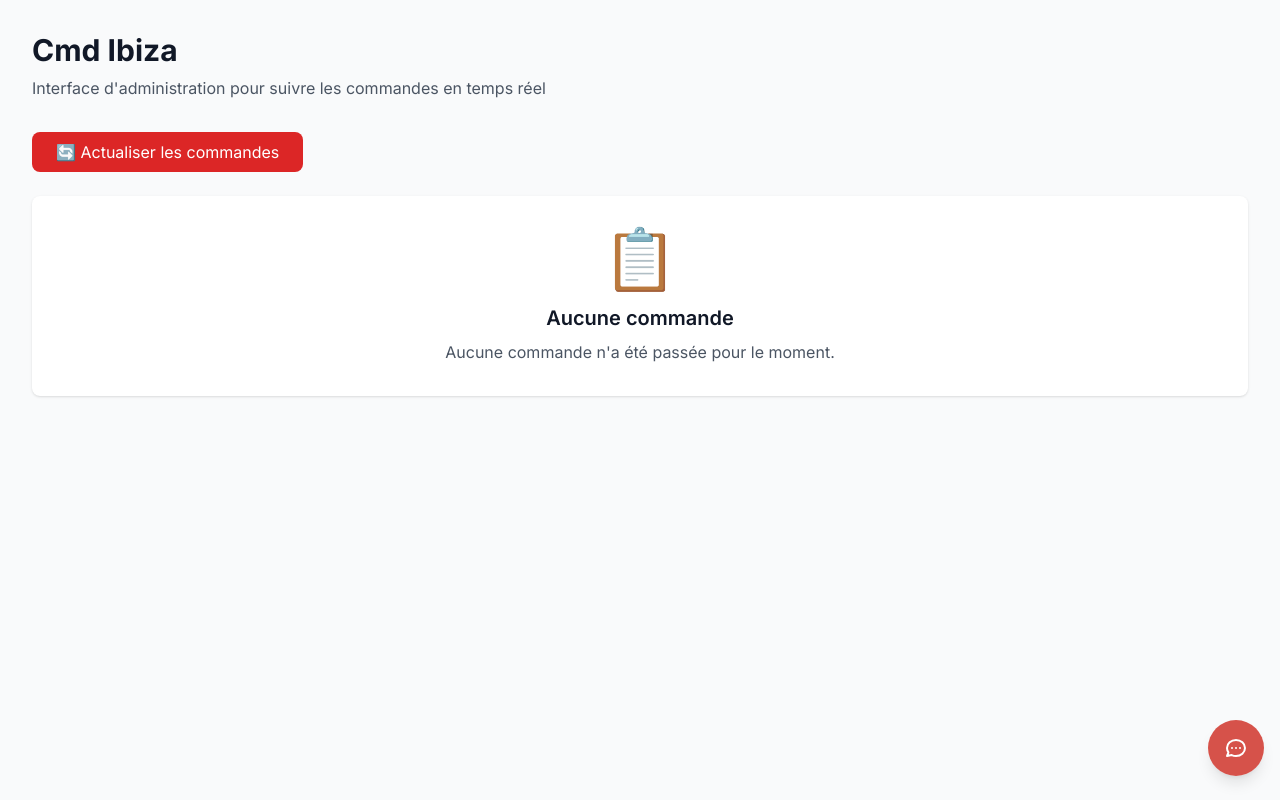
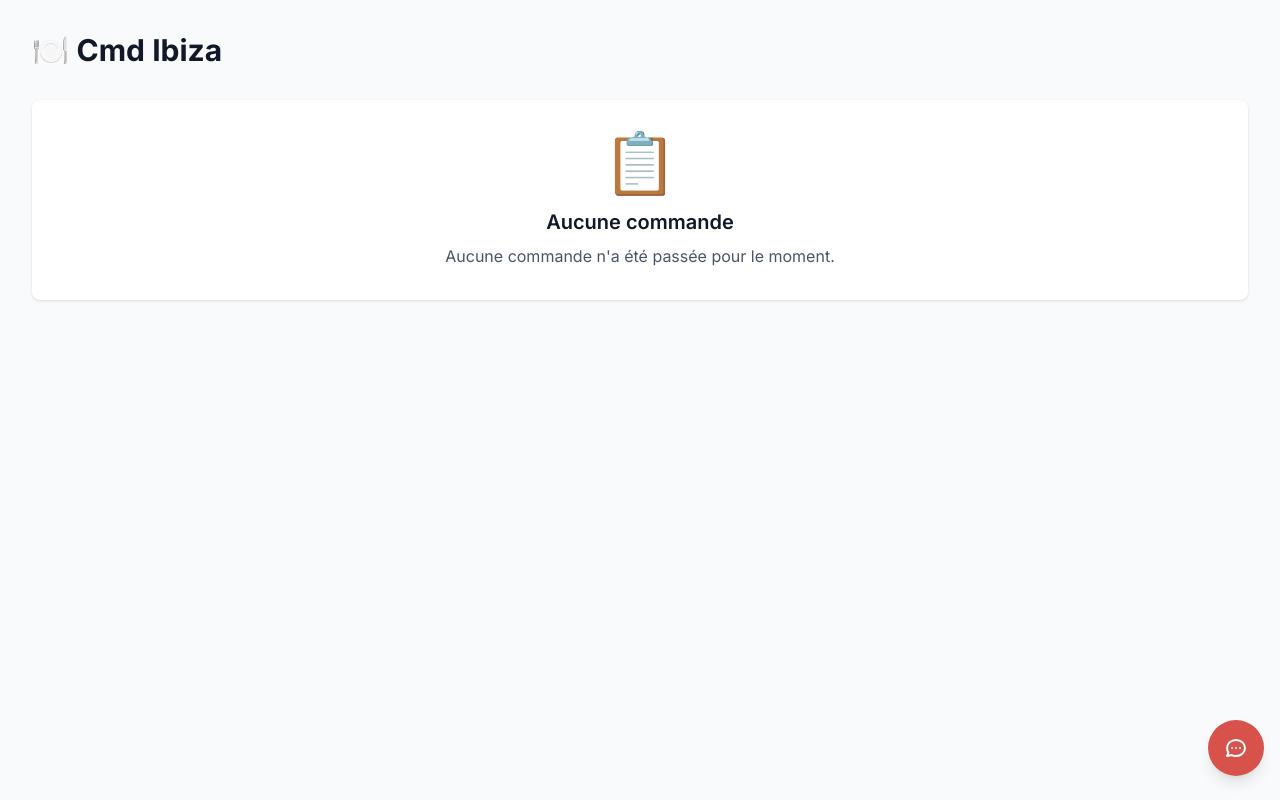
Before and after one commit to jimeye/mekboubaV3, a Next.js app: page /commandes in a window 1280 px wide. Built offline with nearby package versions, Linux system fonts and the light colour scheme.

Commit message:
feat: simplification de la page commandes - titre avec emoji, suppression description et bouton actualiser

```diff
--- a/app/commandes/page.js
+++ b/app/commandes/page.js
@@ -66,21 +66,8 @@ export default function CommandesPage() {
         {/* Header */}
         <div className="mb-8">
           <h1 className="text-3xl font-bold text-gray-900 mb-2">
-            Cmd Ibiza
+            🍽️ Cmd Ibiza
           </h1>
-          <p className="text-gray-600">
-            Interface d'administration pour suivre les commandes en temps réel
-          </p>
-        </div>
-
-        {/* Bouton Actualiser */}
-        <div className="mb-6">
-          <button
-            onClick={fetchCommandes}
-            className="bg-accent-red text-white px-6 py-2 rounded-lg hover:bg-accent-red/90 transition-colors"
-          >
-            🔄 Actualiser les commandes
-          </button>
         </div>
 
         {/* Erreur */}
```
